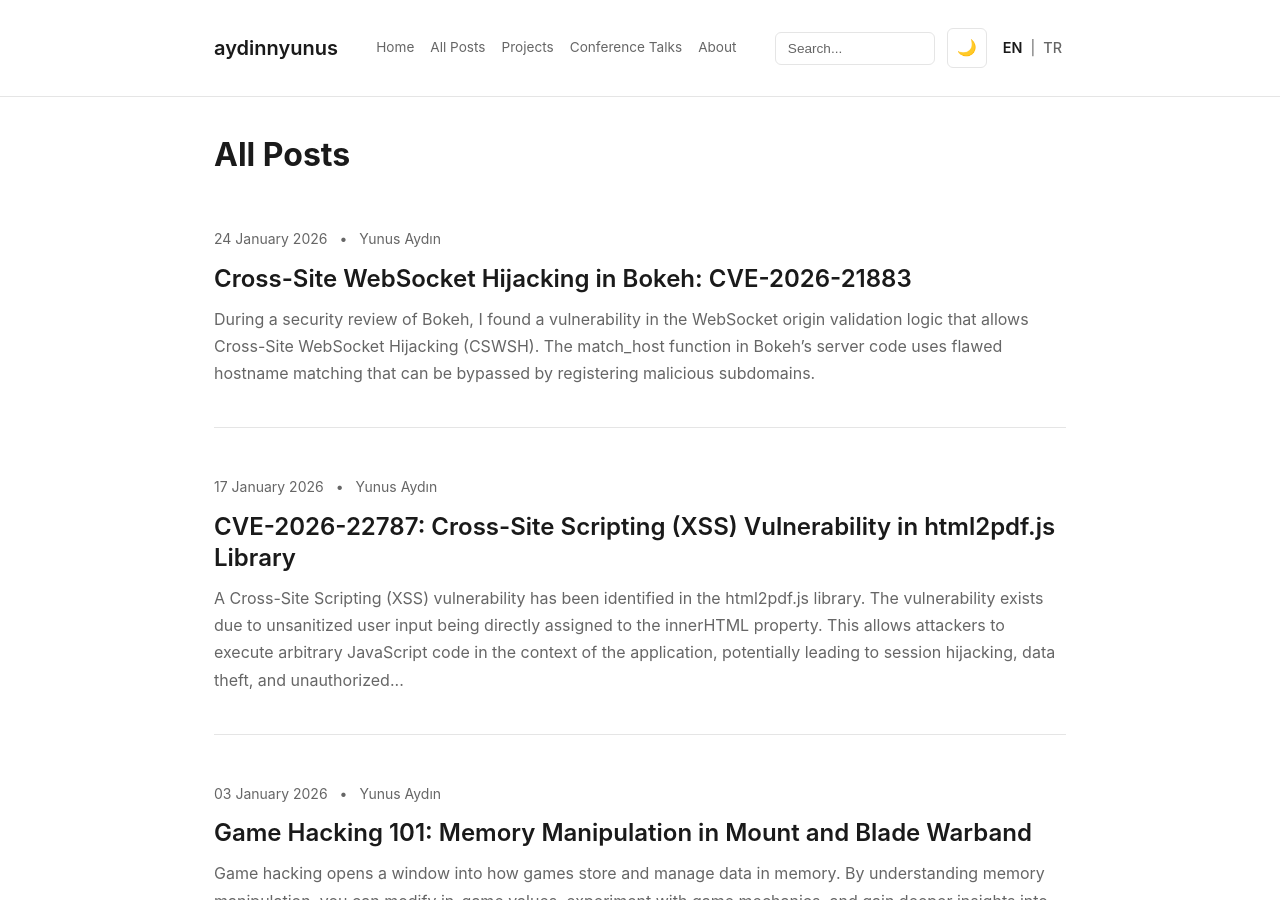
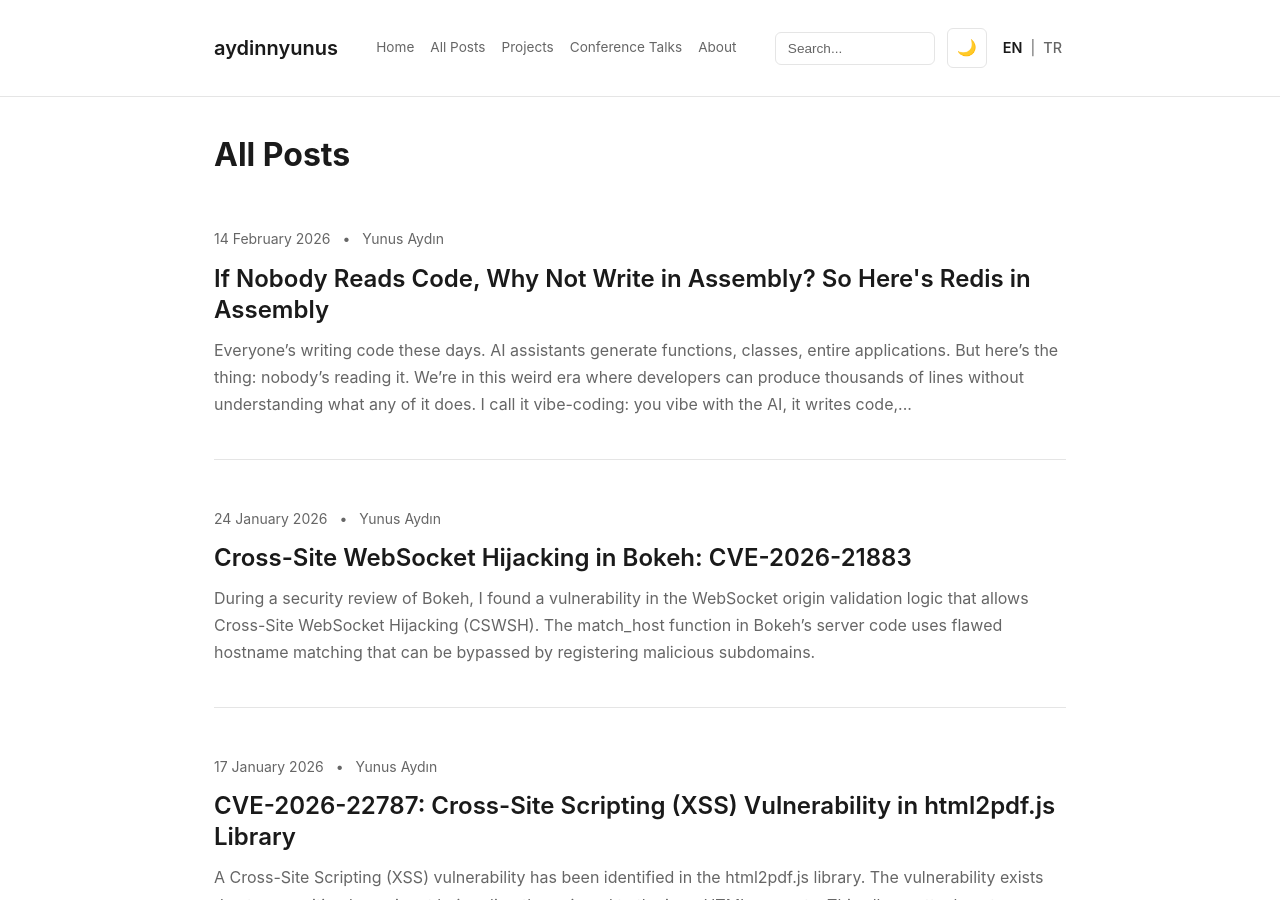
Before and after one commit to aydinnyunus/aydinnyunus.github.io, a Jekyll site: the page built from blog.html, in a window 1280 px wide and 900 px high. Built offline with Jekyll 4.4.1, drawn with Linux system fonts in a browser that asks for light colours.

Commit message:
add new blog post: If Nobody Reads Code, Why Not Write in Assembly? So Here's Redis in Assembly

````diff
--- a/_includes/header.html
+++ b/_includes/header.html
@@ -26,8 +26,43 @@
       </button>
       <div class="language-selector" id="language-selector">
         <span class="lang-link active" id="current-lang">EN</span>
-        <span class="lang-separator">|</span>
-        <a href="#" class="lang-link" id="switch-lang">TR</a>
+        {% if page.layout == 'post' and page.lang == 'en' %}
+          {% assign current_slug = page.url | split: '/' | last | replace: '/', '' %}
+          {% assign tr_slug = current_slug | append: '-tr' %}
+          {% assign has_tr_version = false %}
+          {% for post in site.posts %}
+            {% if post.lang == 'tr' and post.date == page.date %}
+              {% assign post_slug = post.url | split: '/' | last | replace: '/', '' %}
+              {% if post_slug == tr_slug %}
+                {% assign has_tr_version = true %}
+                {% break %}
+              {% endif %}
+            {% endif %}
+          {% endfor %}
+          {% if has_tr_version %}
+            <span class="lang-separator">|</span>
+            <a href="#" class="lang-link" id="switch-lang">TR</a>
+          {% endif %}
+        {% elsif page.layout == 'post' and page.lang == 'tr' %}
+          {% assign current_slug = page.url | split: '/' | last | replace: '/', '' | replace: '-tr', '' %}
+          {% assign has_en_version = false %}
+          {% for post in site.posts %}
+            {% if post.lang == 'en' and post.date == page.date %}
+              {% assign post_slug = post.url | split: '/' | last | replace: '/', '' %}
+              {% if post_slug == current_slug %}
+                {% assign has_en_version = true %}
+                {% break %}
+              {% endif %}
+            {% endif %}
+          {% endfor %}
+          {% if has_en_version %}
+            <span class="lang-separator">|</span>
+            <a href="#" class="lang-link" id="switch-lang">EN</a>
+          {% endif %}
+        {% else %}
+          <span class="lang-separator">|</span>
+          <a href="#" class="lang-link" id="switch-lang">TR</a>
+        {% endif %}
       </div>
     </div>
   </div>
--- /dev/null
+++ b/_posts/2026-02-14-redis-in-assembly.md
@@ -0,0 +1,118 @@
+---
+layout: post
+title: "If Nobody Reads Code, Why Not Write in Assembly? So Here's Redis in Assembly"
+date: 2026-02-14
+author: Yunus Aydın
+lang: en
+description: "Writing a Redis-like key-value store in x86-64 Assembly as a response to vibe-coding culture. When nobody reads code, why not write in the most unreadable language?"
+keywords: "assembly programming, x86-64, Redis, NASM, vibe-coding, code reading, low-level programming, socket programming, RESP protocol"
+canonical_url: "https://aydinnyunus.github.io/2026/02/14/redis-in-assembly/"
+---
+
+Everyone's writing code these days. AI assistants generate functions, classes, entire applications. But here's the thing: nobody's reading it. We're in this weird era where developers can produce thousands of lines without understanding what any of it does. I call it vibe-coding: you vibe with the AI, it writes code, you ship it. Reading? That's for later. Or never.
+
+So I thought: if we're not reading code anyway, why not write in the most unreadable language? Assembly. And what better target than Redis, the in-memory data store that powers half the internet? I built a Redis-like server in x86-64 Assembly for macOS. It supports PING, SET, GET, DEL, and QUIT. It implements the RESP protocol. It works.
+
+This is partly a joke, partly a point. Assembly forces you to understand every instruction. You can't vibe your way through it. Every memory operation, every register, every syscall matters. If vibe-coding is the problem, Assembly is the extreme solution.
+
+## The Problem with Vibe-Coding
+
+AI coding assistants changed everything. Now anyone can generate working code. Ask for a function, get a function. Ask for a full application, get a full application. The code works. It passes tests. It ships.
+
+But here's what's missing: understanding. When you generate code without reading it, you're building on a foundation you don't understand. You're trusting the AI's interpretation of your request. You're hoping it got the edge cases right. You're hoping it's secure.
+
+I've seen this in security reviews. Code that works but has vulnerabilities because the developer didn't understand what it was doing. Code that's inefficient because the developer didn't know there was a better way. Code that's unmaintainable because the developer can't explain how it works.
+
+The irony is that we're generating more code than ever, but understanding less of it. We're writing faster, but reading slower. We're building more, but knowing less.
+
+## Why Assembly?
+
+If nobody reads code, why not write in the language that's hardest to read? That was my logic. Assembly is the extreme case. It's unreadable. It's intimidating. It's perfect for making a point about code reading.
+
+I chose Redis because it's well-known. The RESP protocol is documented. The commands are simple. It's a good target for a vibe-coding project. And if I'm going to generate something unreadable, it might as well be useful.
+
+The irony is that Assembly has this reputation for being the language you can't vibe with. You have to understand every instruction. You have to know how memory works. You have to understand the machine. But here we are, vibe-coding it anyway.
+
+## What I Built
+
+I built a Redis-like key-value store in x86-64 Assembly using NASM syntax for macOS. It's a TCP server that listens on port 6379 (Redis's default port) and implements a subset of Redis commands.
+
+**Supported Commands:**
+- `PING` - Returns PONG
+- `SET key value` - Stores a key-value pair
+- `GET key` - Retrieves a value by key
+- `DEL key` - Deletes a key-value pair
+- `QUIT` - Closes the connection
+
+The server implements the RESP (REdis Serialization Protocol) format. Commands come in as RESP arrays, and responses follow RESP format. It's compatible with `redis-cli`, so you can actually use the real Redis client to connect to it.
+
+**Storage:**
+- Maximum 100 key-value pairs
+- Keys limited to 100 bytes
+- Values limited to 1000 bytes
+- Simple linear search for lookups
+
+This isn't production code. It's a proof of concept. It works, but it's not optimized. It's not secure. It's not feature-complete. But it's a working Redis server in Assembly.
+
+You can find the full source code in this [Gist](https://gist.github.com/aydinnyunus/7beef428ca91fb7eb8aa2965086998d8).
+
+## Technical highlights
+
+Writing a network server in Assembly means dealing with sockets, syscalls, and memory management manually. Here's what that looks like:
+
+**Socket Setup:**
+```nasm
+; Create socket
+mov rdi, AF_INET        ; IPv4
+mov rsi, SOCK_STREAM    ; TCP
+mov rdx, IPPROTO_TCP    ; Protocol
+call _socket
+mov [rel sock_fd], rax  ; Save file descriptor
+```
+
+**Binding to Port:**
+```nasm
+; Setup port 6379
+mov rdi, PORT
+call _htons             ; Convert to network byte order
+mov [rel sockaddr + 2], ax
+```
+
+**Accepting Connections:**
+```nasm
+server_loop:
+    mov rdi, [rel sock_fd]
+    call _accept
+    mov [rel client_fd], rax
+    call handle_client
+    jmp server_loop
+```
+
+**RESP Parsing:**
+The server parses RESP arrays by looking for the `*` prefix, then searching for command strings in the buffer. It's case-insensitive and handles the RESP format correctly.
+
+**Key-Value Storage:**
+Storage is implemented as two arrays: one for keys (100 entries × 100 bytes) and one for values (100 entries × 1000 bytes). Lookups use linear search. Deletions shift entries down. It's simple, but it works.
+
+The full implementation is about 500 lines of Assembly. Every line matters. Every register is used intentionally. There's no magic happening behind the scenes.
+
+## The Real Point
+
+This project started as a joke, but it makes a serious point: code reading matters. If we're going to write code, we should understand it. If we're going to use code, we should read it.
+
+Assembly is the extreme example. It's unreadable by design. But it forces understanding. Maybe we need more of that in our high-level code. Maybe we need to write code that's meant to be read, not just generated.
+
+The vibe-coding culture is convenient. It's fast. It's productive. But it's also dangerous. When you don't understand your code, you can't fix bugs. You can't optimize. You can't secure it.
+
+So read your code. Understand what you write. And if you want to see what Assembly Redis looks like, check out the [Gist](https://gist.github.com/aydinnyunus/7beef428ca91fb7eb8aa2965086998d8).
+
+## Related Content
+
+- [Game Hacking 101: Memory Manipulation in Mount and Blade Warband](/2026/01/03/game-hacking-101-memory-manipulation/)
+
+## References
+
+- [Redis Protocol Specification (RESP)](https://redis.io/docs/reference/protocol-spec/)
+- [NASM Documentation](https://www.nasm.us/docs.php)
+- [x86-64 System V ABI](https://github.com/hjl-tools/x86-psABI/wiki/X86-psABI)
+- [Source Code: Redis in Assembly](https://gist.github.com/aydinnyunus/7beef428ca91fb7eb8aa2965086998d8)
````
